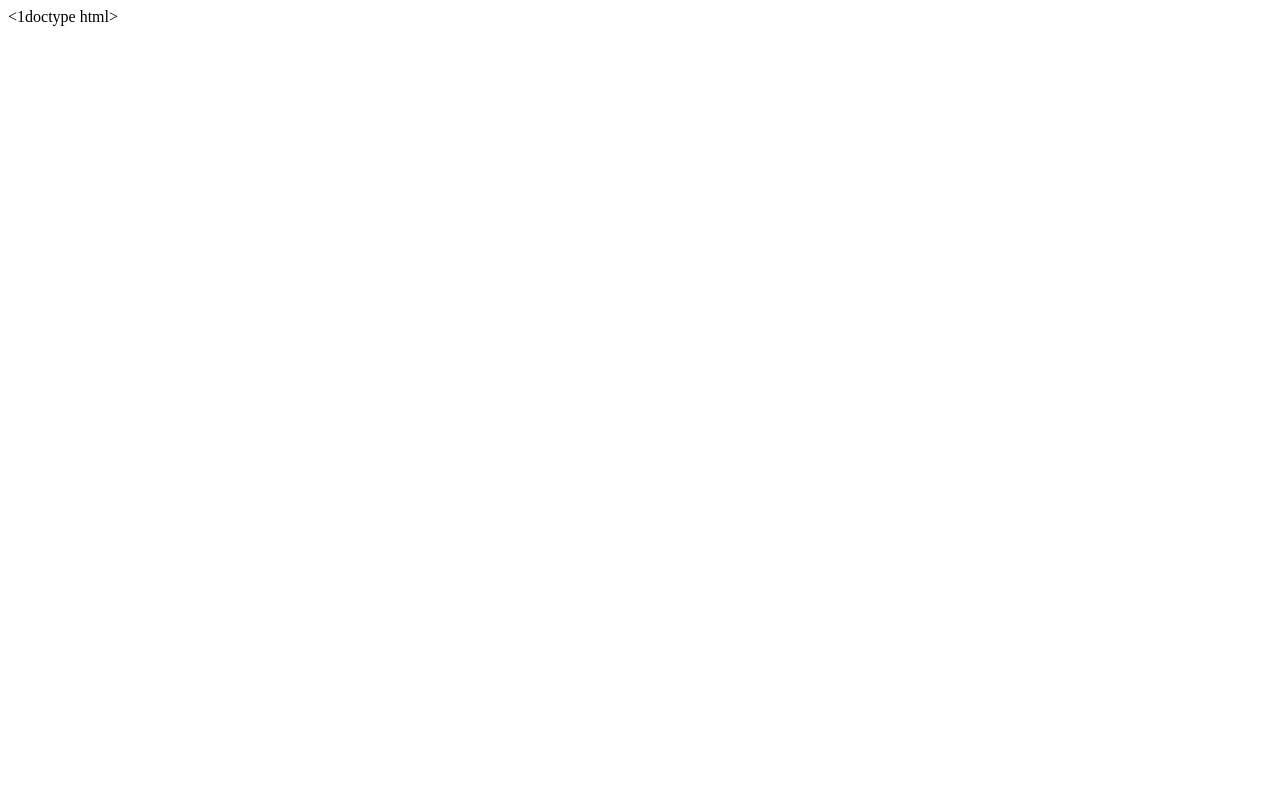
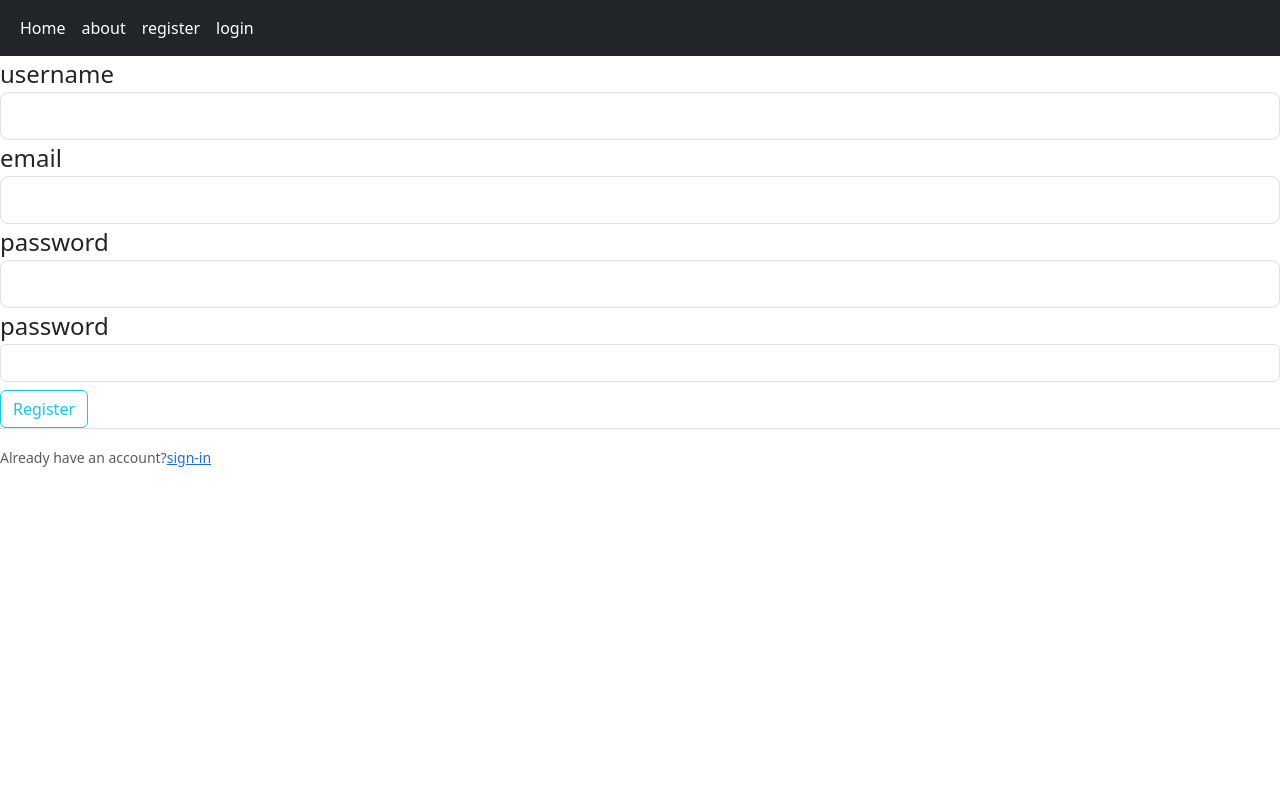
Before and after one commit to Alphazbro/workers-app, a Flask app: page /register in a window 1280 px wide. Before the commit the page is almost empty. Run offline with Flask 2, Linux system fonts and the light colour scheme.

Commit message:
added validation forms

```diff
--- a/app.py
+++ b/app.py
@@ -1,7 +1,9 @@
-from flask import Flask, render_template, url_for
-from forms import registrationform, loginform
+from flask import Flask, render_template, url_for,flash, redirect,Request
 
 app = Flask(__name__)
+app.config['SECRET_KEY']='JHAHAHAHAHSk'
+
+from forms import registrationform, loginform
 
 posts=[
   {'author':'john',
@@ -13,6 +15,8 @@ posts=[
 
 ]
 
+
+
 @app.route("/")
 def home():
   return render_template('home.html', posts=posts)
@@ -21,9 +25,12 @@ def home():
 def about():
   return render_template('about.html')
 
-@app.route('/register')
+@app.route('/register',methods=['POST','GET'])
 def register():
   form=registrationform()
+  if form.validate_on_submit():
+    flash('account created successfully','success')
+    return redirect(url_for('home'))
   return render_template('register.html',form=form)
 
 @app.route('/login')
--- a/forms.py
+++ b/forms.py
@@ -1,17 +1,16 @@
 from flask_wtf import FlaskForm
 from wtforms import StringField, PasswordField, BooleanField, SubmitField
-from wtfforms.validators import Datarequired, email, equalto
-
+from wtforms.validators import data_required, Email, EqualTo
 
 class registrationform(FlaskForm):
-  username=StringField('username',validators=[Datarequired])
-  email=StringField('email',validators=[email,Datarequired])
-  password=PasswordField('password',validators=[Datarequired])
-  confirmpassword=PasswordField('password',validators=[Datarequired,equalto(password)])
+  username=StringField('username',validators=[data_required()])
+  email=StringField('email',validators=[Email(),data_required()])
+  password=PasswordField('password',validators=[data_required()])
+  confirmpassword=PasswordField('password',validators=[data_required(), EqualTo(password)])
   submit=SubmitField('Register')
 
 class loginform(FlaskForm):
-  email=StringField('email',validators=[email,Datarequired])
-  password=PasswordField('password',validators=[Datarequired])
+  email=StringField('email',validators=[Email(),data_required()])
+  password=PasswordField('password',validators=[data_required()])
   remember=BooleanField('remember me')
   submit=SubmitField('Login')
--- a/static/main.css
+++ /dev/null
@@ -1,3 +0,0 @@
-.cont{
-  background-color:skyblue
-}
--- a/templates/base.html
+++ b/templates/base.html
@@ -8,9 +8,8 @@
     <link rel="stylesheet" type="text/css" href="{{ url_for('static',filename='main.css')}}">
   </head>
   <body>
-    <nav class="navbar navbar-expand-lg bg-body-tertiary">
+    <nav class="navbar navbar-expand-lg navbar-dark bg-dark">
   <div class="container-fluid">
-    <a class="navbar-brand" href="/">homepage</a>
     <button class="navbar-toggler" type="button" data-bs-toggle="collapse" data-bs-target="#navbarSupportedContent" aria-controls="navbarSupportedContent" aria-expanded="false" aria-label="Toggle navigation">
       <span class="navbar-toggler-icon"></span>
     </button>
@@ -21,12 +20,27 @@
         </li>
         <li class="nav-item">
           <a class="nav-link active" href="/about">about</a>
+           <li class="nav-item">
+          <a class="nav-link active" href="/register">register</a>
+           </li>
+        <li class="nav-item">
+          <a class="nav-link active" href="/login">login</a>
+           </li>
         </li>
       </ul>
     </div>
   </div>
 </nav>
-<div class=cont>
+<div>
+  {% with messages = get_flashed_messages(with_categories=true)%}
+      {% if messages%}
+          {% for message, category in messages%}
+              <div class="alert alert-{{category}}">
+                {{message}}
+              </div>
+          {% endfor%}
+      {% endif %}
+  {% endwith %}
   {% block content%}{% endblock %}
 </div>
     <script src="https://cdn.jsdelivr.net/npm/bootstrap@5.3.0-alpha2/dist/js/bootstrap.bundle.min.js" integrity="sha384-qKXV1j0HvMUeCBQ+QVp7JcfGl760yU08IQ+GpUo5hlbpg51QRiuqHAJz8+BrxE/N" crossorigin="anonymous"></script>
--- a/templates/register.html
+++ b/templates/register.html
@@ -1,4 +1,39 @@
-<1doctype html>
-<html>
+{% extends 'base.html'%}
+{% block content%}
+  <div class="form-group">
+    <form>
+      <fieldset>
+        <legend>
+          <div class="form-group">
+            {{ form.username.label(class="form-control-label")}}
+            {{ form.username(class="form-control form-control-lg")}}
+          </div>
+          <div class="form-group">
+            {{ form.email.label(class="form-control-label")}}
+            {{ form.email(class="form-control form-control-lg")}}
 
-</html>
+          </div>
+          <div class="form-group">
+            {{ form.password.label(class="form-control-label")}}
+            {{ form.password(class="form-control form-control-lg")}}
+
+          </div>
+          <div class="form-group">
+            {{ form.confirmpassword.label(class="form-control-label")}}
+            {{form.confirmpassword(class="form-control form-cotrol-lg")}}
+          </div>
+        </legend>
+      </fieldset>
+      <div class="form-group">
+        {{ form.submit(class="btn btn-outline-info")}}
+      </div>
+    </form>
+
+  </div>
+<div class="border-top pt-3">
+  <small class="text-muted">
+    Already have an account?<a class="ml-2" href="{{ url_for('login')}}">sign-in</a>
+
+  </small>
+</div>
+{% endblock%}
```
Also changed, not shown: templates/login.html (+25 -0 lines).
